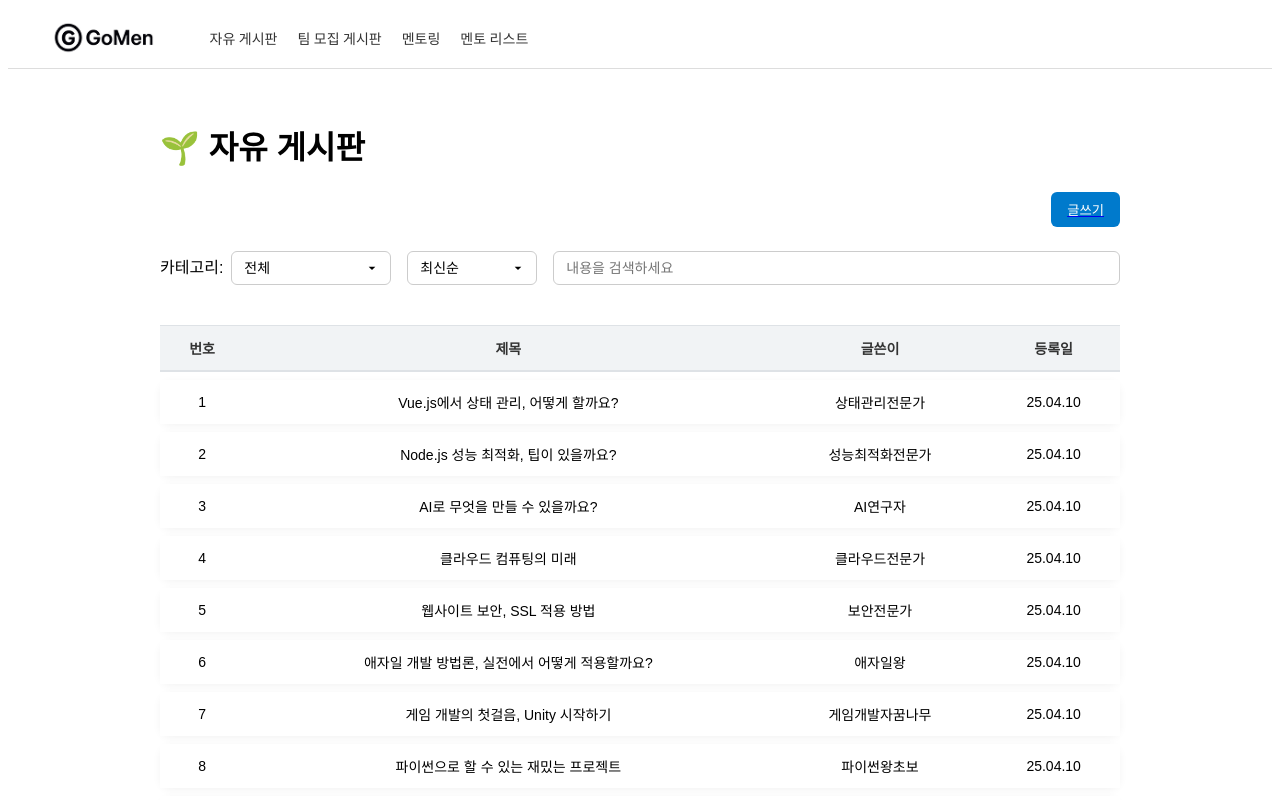
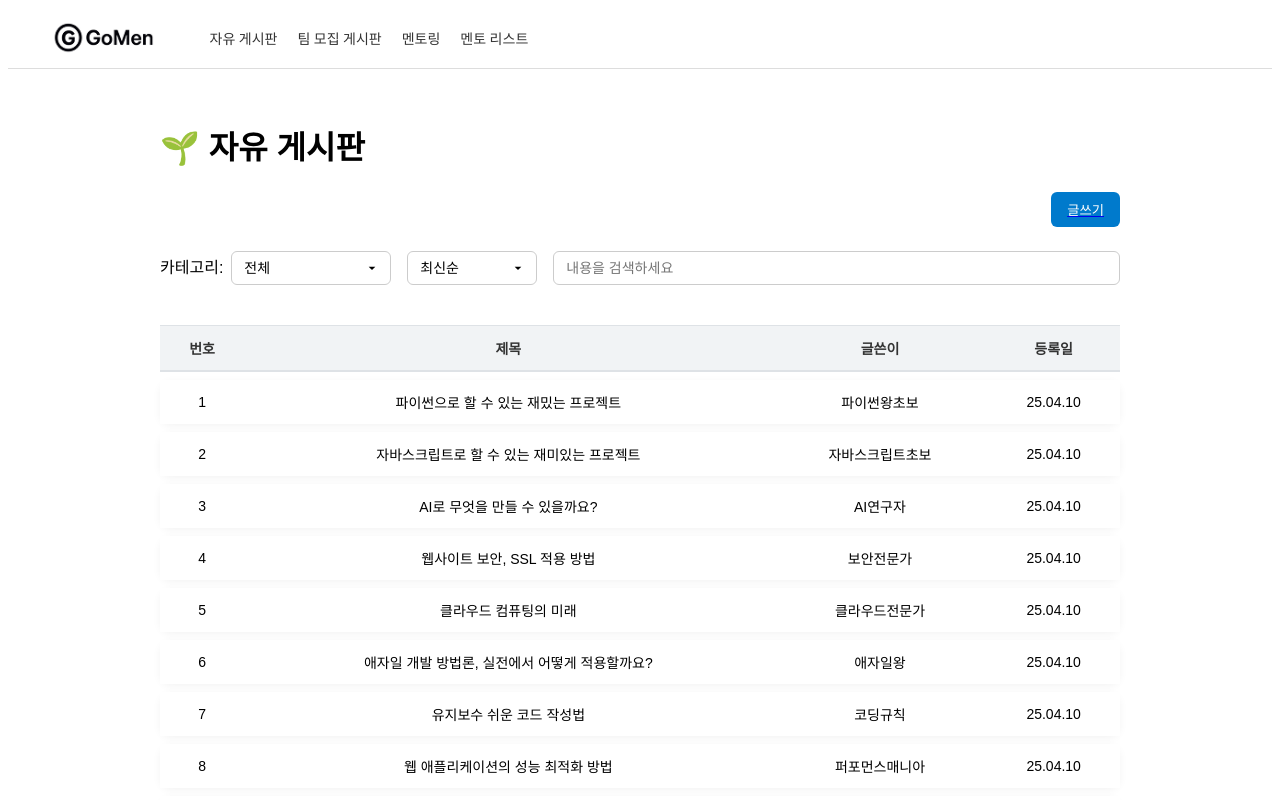
Before and after one commit to 4team-tuna/be14-3rd-Tuna-GoMen, a Vue app in the folder frontend/gomen/: page /boards/free in a window 1280 px wide. Shown: the top 800 px of the page. Built offline with nearby package versions, Linux system fonts and the light colour scheme; data requests are answered from the project's data file.

Commit message:
게시글 등록 후 정렬완료

```diff
--- a/frontend/gomen/mock/db.json
+++ b/frontend/gomen/mock/db.json
@@ -5,6 +5,7 @@
       "title": "코린이 노트북 추천해주세요 ㅜ",
       "author": "서버개발자희망",
       "date": "25.04.08",
+      "createdAt": "2025-04-08T10:00:00",
       "category": "장비추천",
       "views": 345,
       "likes": 12,
@@ -35,6 +36,7 @@
       "title": "2025년 최신 개발용 랩탑 비교",
       "author": "DevGuru",
       "date": "25.04.04",
+      "createdAt": "2025-04-04T10:00:00",
       "category": "장비추천",
       "views": 123,
       "likes": 5,
@@ -45,6 +47,7 @@
       "title": "Vue.js로 컴포넌트 설계 어떻게 시작할까요?",
       "author": "개린이",
       "date": "25.04.05",
+      "createdAt": "2025-04-05T10:01:00",
       "category": "Q&A",
       "views": 78,
       "likes": 4,
@@ -63,6 +66,7 @@
       "title": "최고의 모니터 세팅 팁 공유해요",
       "author": "스택수집가",
       "date": "25.04.05",
+      "createdAt": "2025-04-05T10:00:30",
       "category": "장비추천",
       "views": 89,
       "likes": 6,
@@ -74,6 +78,7 @@
       "title": "웹 디자인을 위한 최고의 마우스는?",
       "author": "디자인고민중",
       "date": "25.04.06",
+      "createdAt": "2025-04-06T10:10:00",
       "category": "장비추천",
       "views": 134,
       "likes": 11,
@@ -92,6 +97,7 @@
       "title": "백엔드 서버에 적합한 장비는 무엇이 좋을까요?",
       "author": "백엔드지망",
       "date": "25.04.06",
+      "createdAt": "2025-04-06T10:02:00",
       "category": "장비추천",
       "views": 210,
       "likes": 19,
@@ -110,6 +116,7 @@
       "title": "파이어베이스 사용 경험자 있나요?",
       "author": "배포초보",
       "date": "25.04.06",
+      "createdAt": "2025-04-06T10:08:00",
       "category": "Q&A",
       "views": 112,
       "likes": 7,
@@ -128,6 +135,7 @@
       "title": "프로젝트에서 자주 발생하는 문제들 공유해요!",
       "author": "API헬퍼",
       "date": "25.04.07",
+      "createdAt": "2025-04-07T10:02:00",
       "category": "잡담",
       "views": 90,
       "likes": 8,
@@ -139,6 +147,7 @@
       "title": "웹사이트의 모바일 최적화, 어떻게 해야 할까요?",
       "author": "반응형초보",
       "date": "25.04.07",
+      "createdAt": "2025-04-07T10:00:20",
       "category": "Q&A",
       "views": 75,
       "likes": 3,
@@ -150,6 +159,7 @@
       "title": "버전 관리 시스템, Git은 어떤 식으로 사용하는 게 좋을까요?",
       "author": "Git왕초보",
       "date": "25.04.07",
+      "createdAt": "2025-04-07T10:09:10",
       "category": "Q&A",
       "views": 125,
       "likes": 14,
@@ -168,6 +178,7 @@
       "title": "나만의 토이 프로젝트를 시작해보자!",
       "author": "새싹개발자",
       "date": "25.04.08",
+      "createdAt": "2025-04-08T10:09:11",
       "category": "잡담",
       "views": 220,
       "likes": 22,
@@ -179,6 +190,7 @@
       "title": "다크모드 구현의 어려움, 어떻게 해결하시나요?",
       "author": "야근러",
       "date": "25.04.08",
+      "createdAt": "2025-04-08T10:04:00",
       "category": "Q&A",
       "views": 150,
       "likes": 12,
@@ -190,6 +202,7 @@
       "title": "Next.js 사용기, 장점과 단점은?",
       "author": "풀스택꿈나무",
       "date": "25.04.08",
+      "createdAt": "2025-04-08T10:09:21",
       "category": "Q&A",
       "views": 110,
       "likes": 9,
@@ -201,6 +214,7 @@
       "title": "프론트엔드 포트폴리오 작성 팁",
       "author": "이직준비생",
       "date": "25.04.08",
+      "createdAt": "2025-04-08T10:09:22",
       "category": "잡담",
       "views": 90,
       "likes": 5,
@@ -212,6 +226,7 @@
       "title": "컴포넌트 설계 잘하는 법, 누구나 알면 좋을 팁!",
       "author": "구조화러버",
       "date": "25.04.09",
+      "createdAt": "2025-04-09T10:09:44",
       "category": "Q&A",
       "views": 50,
       "likes": 3,
@@ -223,6 +238,7 @@
       "title": "React Native와 Flutter, 무엇을 선택할까요?",
       "author": "모바일초심",
       "date": "25.04.09",
+      "createdAt": "2025-04-09T10:09:19",
       "category": "Q&A",
       "views": 88,
       "likes": 6,
@@ -234,6 +250,7 @@
       "title": "MySQL에서 JOIN 최적화 팁",
       "author": "DB초보",
       "date": "25.04.09",
+      "createdAt": "2025-04-09T10:09:31",
       "category": "Q&A",
       "views": 120,
       "likes": 7,
@@ -245,6 +262,7 @@
       "title": "Docker 초보자 가이드",
       "author": "DevOps왕초보",
       "date": "25.04.09",
+      "createdAt": "2025-04-09T10:09:34",
       "category": "Q&A",
       "views": 135,
       "likes": 13,
@@ -256,6 +274,7 @@
       "title": "Node.js에서 비동기 처리 잘하는 법",
       "author": "비동기왕",
       "date": "25.04.09",
+      "createdAt": "2025-04-09T10:09:17",
       "category": "Q&A",
       "views": 250,
       "likes": 15,
@@ -274,6 +293,7 @@
       "title": "유지보수 쉬운 코드 작성법",
       "author": "코딩규칙",
       "date": "25.04.10",
+      "createdAt": "2025-04-10T10:10:44",
       "category": "Q&A",
       "views": 95,
       "likes": 6,
@@ -285,6 +305,7 @@
       "title": "웹 애플리케이션의 성능 최적화 방법",
       "author": "퍼포먼스매니아",
       "date": "25.04.10",
+      "createdAt": "2025-04-10T10:09:24",
       "category": "Q&A",
       "views": 110,
       "likes": 8,
@@ -296,6 +317,7 @@
       "title": "자바스크립트로 할 수 있는 재미있는 프로젝트",
       "author": "자바스크립트초보",
       "date": "25.04.10",
+      "createdAt": "2025-04-10T10:11:39",
       "category": "잡담",
       "views": 140,
       "likes": 10,
@@ -307,6 +329,7 @@
       "title": "파이썬으로 할 수 있는 재밌는 프로젝트",
       "author": "파이썬왕초보",
       "date": "25.04.10",
+      "createdAt": "2025-04-10T10:11:47",
       "category": "잡담",
       "views": 200,
       "likes": 14,
@@ -318,6 +341,7 @@
       "title": "게임 개발의 첫걸음, Unity 시작하기",
       "author": "게임개발자꿈나무",
       "date": "25.04.10",
+      "createdAt": "2025-04-10T10:08:09",
       "category": "잡담",
       "views": 250,
       "likes": 18,
@@ -329,6 +353,7 @@
       "title": "애자일 개발 방법론, 실전에서 어떻게 적용할까요?",
       "author": "애자일왕",
       "date": "25.04.10",
+      "createdAt": "2025-04-10T10:11:07",
       "category": "잡담",
       "views": 150,
       "likes": 9,
@@ -340,6 +365,7 @@
       "title": "웹사이트 보안, SSL 적용 방법",
       "author": "보안전문가",
       "date": "25.04.10",
+      "createdAt": "2025-04-10T10:11:22",
       "category": "Q&A",
       "views": 130,
       "likes": 7,
@@ -351,6 +377,7 @@
       "title": "클라우드 컴퓨팅의 미래",
       "author": "클라우드전문가",
       "date": "25.04.10",
+      "createdAt": "2025-04-10T10:11:20",
       "category": "잡담",
       "views": 180,
       "likes": 12,
@@ -362,6 +389,7 @@
       "title": "AI로 무엇을 만들 수 있을까요?",
       "author": "AI연구자",
       "date": "25.04.10",
+      "createdAt": "2025-04-10T10:11:29",
       "category": "잡담",
       "views": 220,
       "likes": 17,
@@ -373,6 +401,7 @@
       "title": "Node.js 성능 최적화, 팁이 있을까요?",
       "author": "성능최적화전문가",
       "date": "25.04.10",
+      "createdAt": "2025-04-10T10:03:39",
       "category": "Q&A",
       "views": 190,
       "likes": 16,
@@ -384,6 +413,7 @@
       "title": "Vue.js에서 상태 관리, 어떻게 할까요?",
       "author": "상태관리전문가",
       "date": "25.04.10",
+      "createdAt": "2025-04-10T10:06:39",
       "category": "Q&A",
       "views": 80,
       "likes": 5,
--- a/frontend/gomen/src/views/FreeBoard/BoardView.vue
+++ b/frontend/gomen/src/views/FreeBoard/BoardView.vue
@@ -46,20 +46,11 @@
     // 서버에서 데이터를 가져오기
     const res = await axios.get('http://localhost:3001/allposts');
     const sorted = res.data.sort((a, b) => {
-      const parseDate = (dateStr) => {
-        const [yy, mm, dd] = dateStr.trim().split('.').map(v => v.padStart(2, '0'));
-        return new Date(`20${yy}-${mm}-${dd}`);
-      };
+  const dateA = new Date(a.createdAt || a.date); // ← 기존 글은 createdAt 없을 수 있으니 fallback
+  const dateB = new Date(b.createdAt || b.date);
+  return dateB - dateA;
+});
 
-      const dateA = parseDate(a.date);
-      const dateB = parseDate(b.date);
-
-      if (dateA.getTime() === dateB.getTime()) {
-        return b.id.localeCompare(a.id, 'en', { numeric: true });
-      }
-
-      return dateB - dateA;
-    });
 
     // 서버에서 데이터를 받아온 후 상태 갱신
     posts.value = sorted;
--- a/frontend/gomen/src/views/FreeBoard/WritePost.vue
+++ b/frontend/gomen/src/views/FreeBoard/WritePost.vue
@@ -54,6 +54,7 @@ const formattedDate = `${yy}.${mm}.${dd}` // 👉 "25.04.13"
   title: title.value,
   author: '익명',
   date: formattedDate, // ✅ 요 줄!
+  createdAt: now.toISOString(),
   category: category.value,
   views: 0,
   likes: 0,
```
